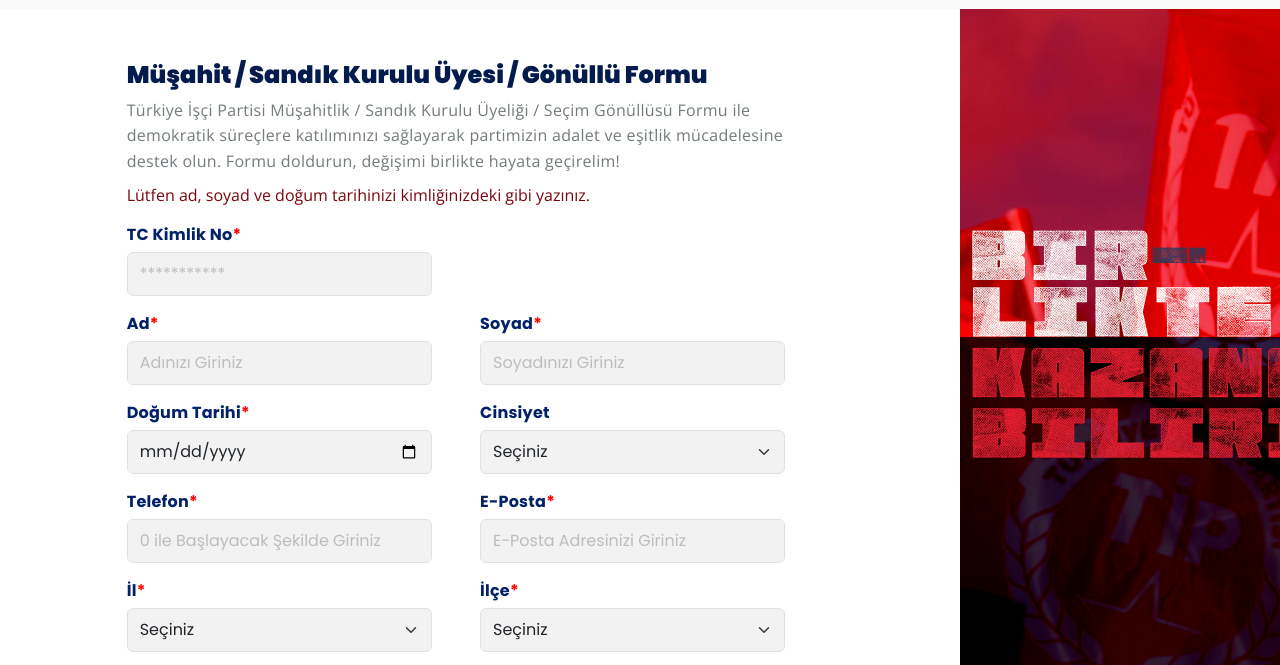
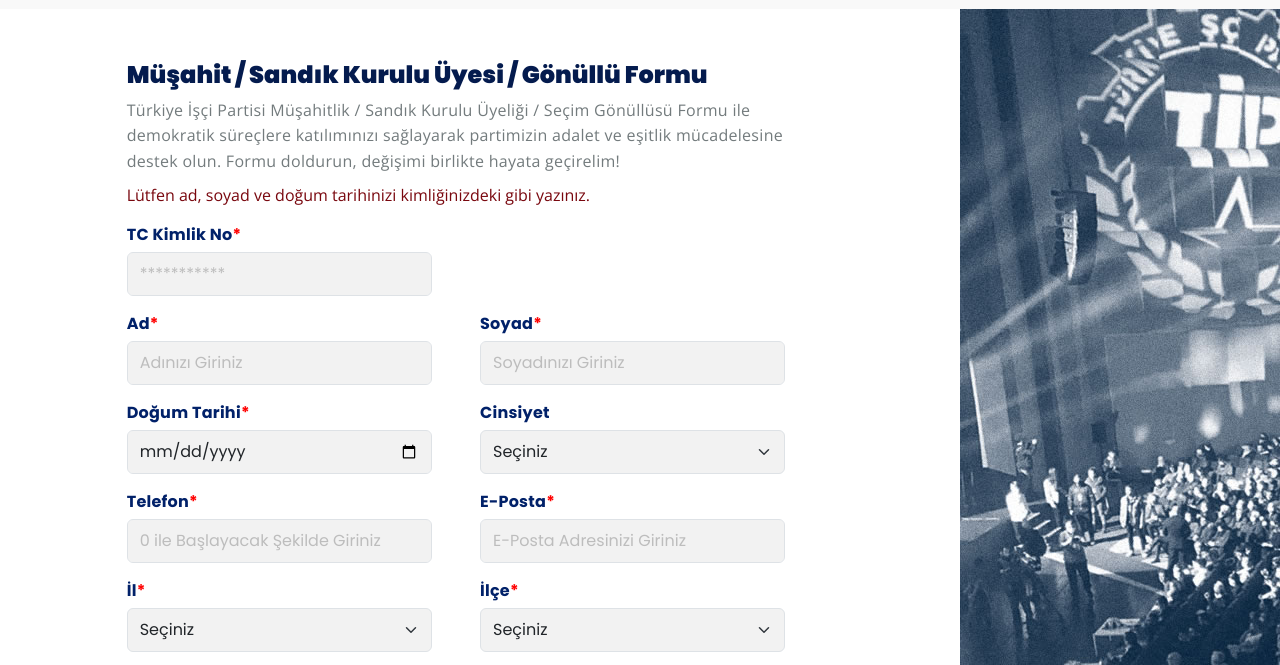
Before and after one commit to mrthkc/muhtarlik, a website: page FE/index.html in a window 1280 px wide. Shown: the part 79-744 px from the top of the page. Drawn offline with nearby package versions, Linux system fonts and the light colour scheme; no server answers.

Commit message:
Form image updated

```diff
--- a/FE/index.html
+++ b/FE/index.html
@@ -189,7 +189,7 @@
     </div>
 
     <div id="right_media"  class="col-md-3 h-100" style="text-align: right">
-        <img style="margin-left: auto" src="assets/birlikte.png">
+        <img style="margin-left: auto" src="assets/form-img.jpg">
     </div>
 </div>
 
```
Also changed, not shown: FE/assets/form-img.jpg (added).
